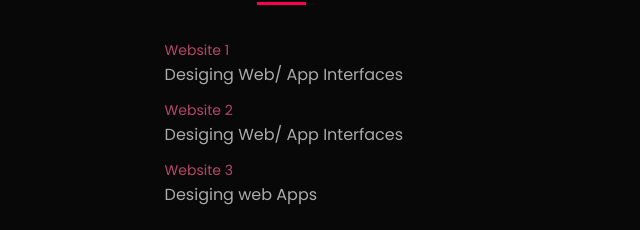
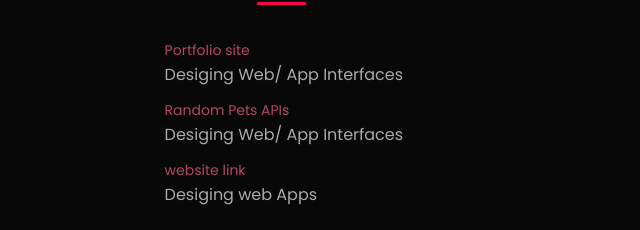
Before and after one commit to dywa-varaprasad/portfolio, a plain HTML site: page index.html in a window 1280 px wide. Both pictures are taken after a click on the element "Experience". Shown: the part 1130-1360 px from the top of the page, 373-1013 px from the left. Drawn offline with nearby package versions, Linux system fonts and the light colour scheme; a web font is replaced by a local one.

Commit message:
Update index.html

```diff
--- a/index.html
+++ b/index.html
@@ -75,14 +75,14 @@
             <div class="tab-contents" id="experience">
                 <ul>
                     <li>
-                        <span> Website 1 </span> <br> Desiging Web/ App Interfaces
+                        <span> Portfolio site </span> <br> Desiging Web/ App Interfaces
                     </li>
 
                     <li>
-                        <span> Website 2 </span> <br> Desiging Web/ App Interfaces
+                        <span> Random Pets APIs </span> <br> Desiging Web/ App Interfaces
                     </li>
                     <li>
-                        <span>Website 3 </span> <br>Desiging web Apps
+                        <span> website link </span> <br>Desiging web Apps
                     </li>
                 </ul>
             </div>
@@ -97,7 +97,7 @@
                         <span>2014 - 2017</span> <br> Master of Business Administration from Jawaharlal Technological University,Hyderabad.
                     </li>
                     <li>
-                        <span>2011 - 2014</span><br> Bachelor of Commerce(minors Web Applications*) from Satavahana University,Karimnagar
+                        <span>2011 - 2014</span><br> Bachelor of Commerce(minor in Web Applications*) from Satavahana University,Karimnagar
                     </li>
                 </ul>
             </div>
```
